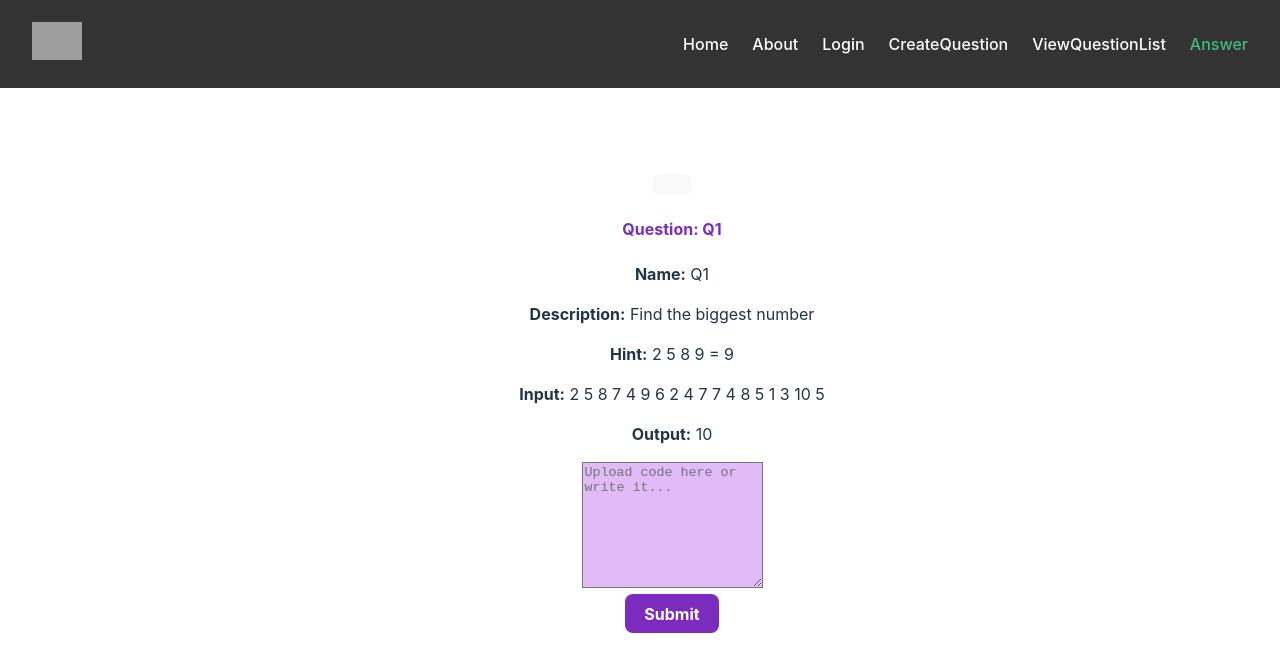
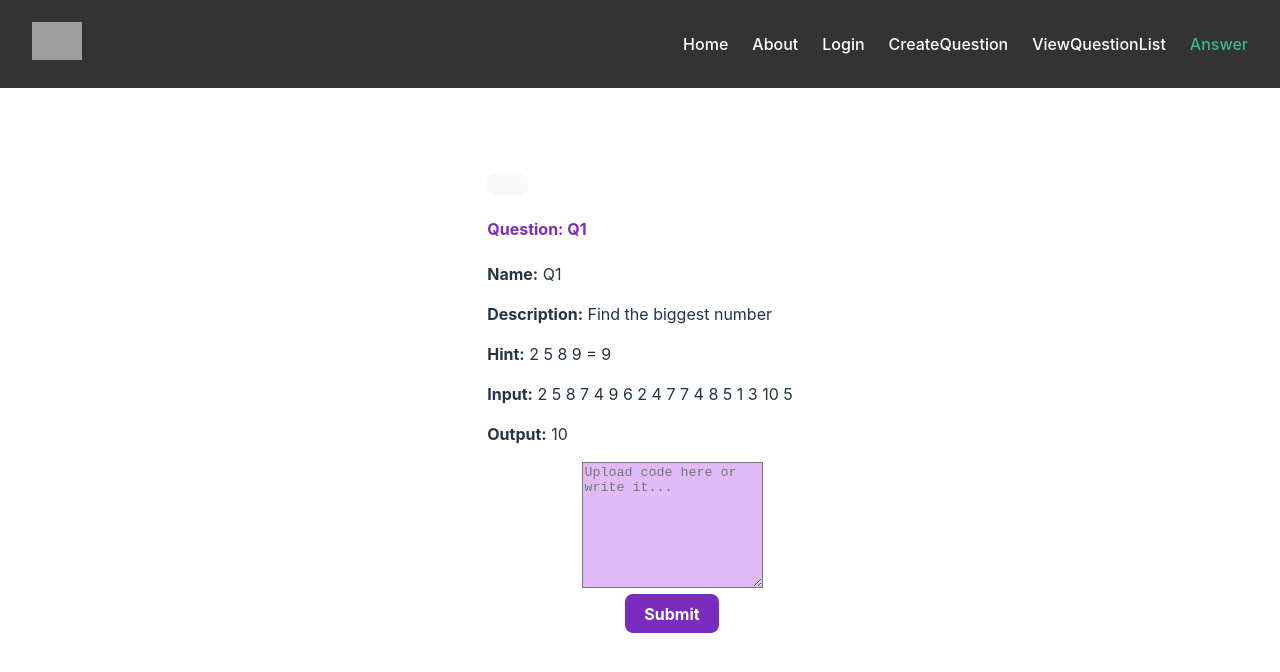
Before and after one commit to t1ww/SE65-Senior-project, a Vue app in the folder frontend/SE65-SENIOR-PROJECT/: page /answer in a window 1280 px wide. Shown: the top 672 px of the page. Built offline with nearby package versions, Linux system fonts and the light colour scheme; grey boxes are pictures that could not be loaded.

Commit message:
Answer ver2
Answer area are small

```diff
--- a/frontend/SE65-SENIOR-PROJECT/src/pages/Answer.vue
+++ b/frontend/SE65-SENIOR-PROJECT/src/pages/Answer.vue
@@ -31,7 +31,7 @@ const code = ref('');
         <p><strong>Output:</strong> {{ question.output }}</p>
       </div>
 
-      <div class="mb-3">
+      <div class="Area">
         <textarea
           v-model="code"
           class="form-control bg-light-purple text-dark"
@@ -46,6 +46,9 @@ const code = ref('');
 </template>
 
 <style scoped>
+.mb-3{
+    text-align: left;
+}
 .text-purple {
   color: #7b2cbf;
 }
```
